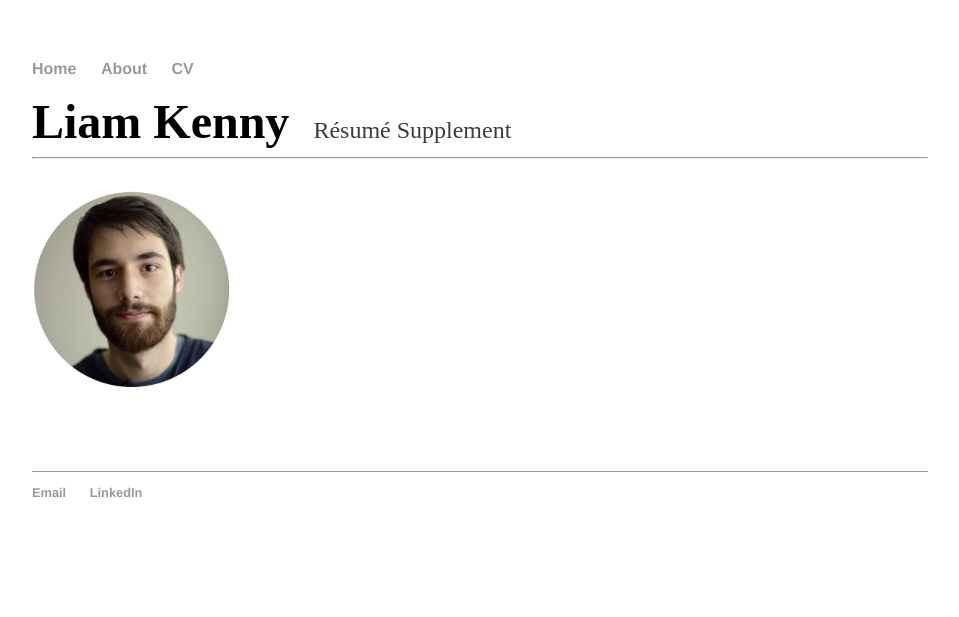
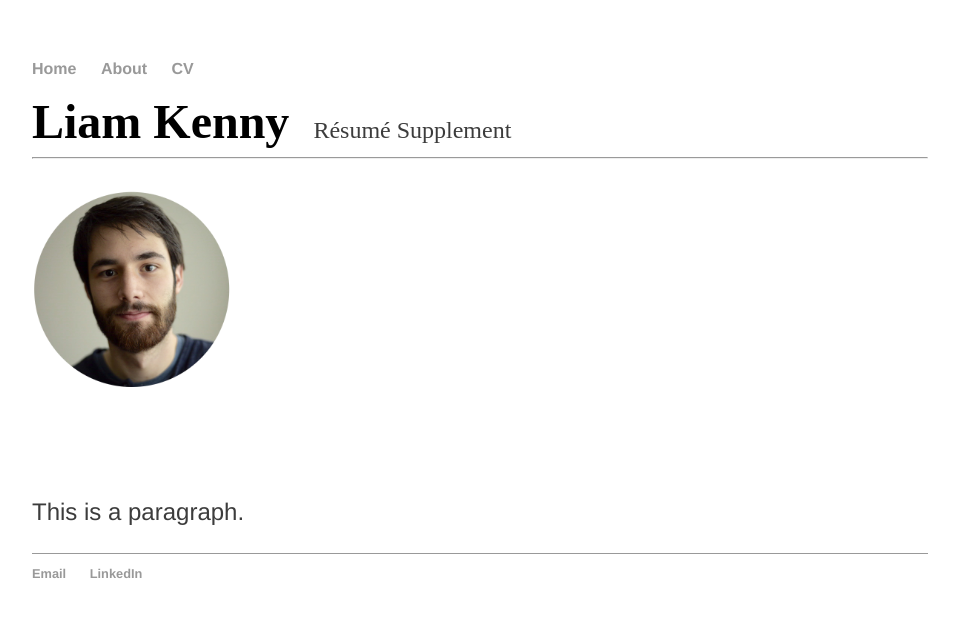
Before and after one commit to LKenny96/lkenny96.github.io, a Jekyll site: the page built from index.html, in a window 1280 px wide. Shown: the top 617 px of the page, without its empty margins (160-1119 px from the left). Built offline with Jekyll 4.4.1, drawn with Linux system fonts in a browser that asks for light colours.

Commit message:
Update index.html

```diff
--- a/index.html
+++ b/index.html
@@ -6,4 +6,5 @@ title: Liam Kenny
 	<h1 style='display:inline'>Liam Kenny</h1><p style='display:inline'>&nbsp;&nbsp;&nbsp;&nbsp;R&eacute;sum&eacute; Supplement</p>
 	<hr>
 	<img src="LiamKennyPhotoCircle.png" alt="me" class="inline" style="width:200px;height:300px;"/>
+	<p style="font-family: 'Helvetica', 'Arial', 'Sans-Serif';">This is a paragraph.</p>
 </div><!-- /.blurb -->
```
